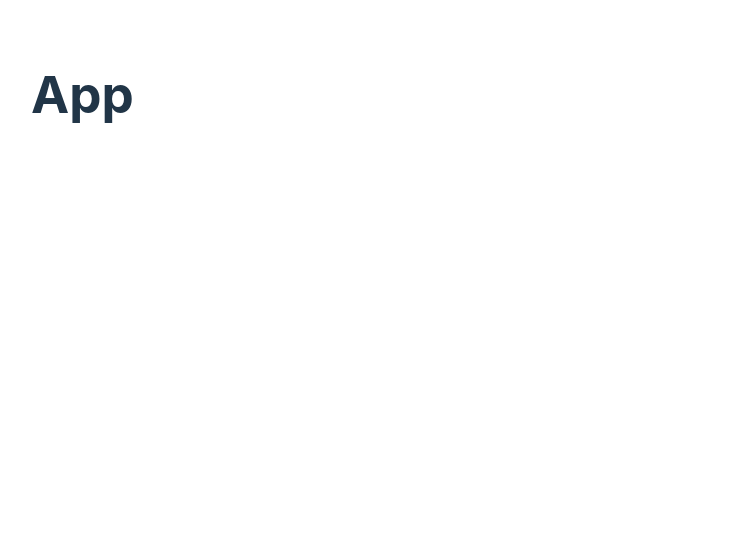
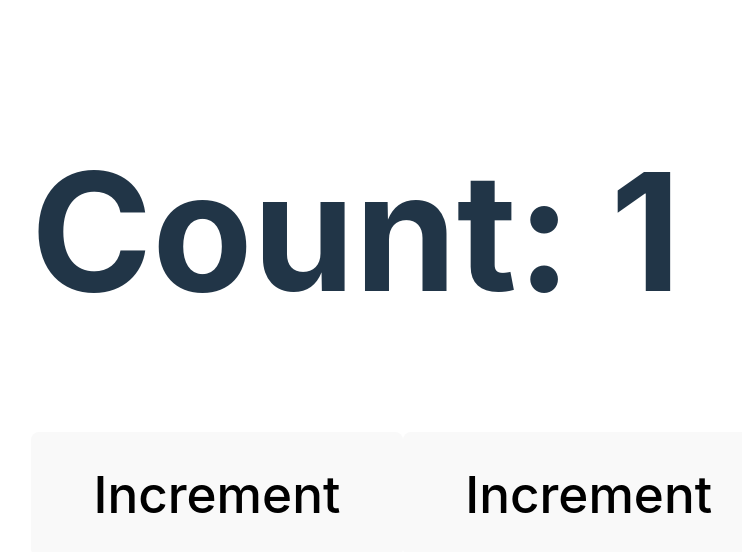
Before and after one commit to abdulmoiz99/reactTestBench, a React (Vite) app: page / in a window 1280 px wide. Shown: the top 552 px of the page, without its empty margins (1-743 px from the left). Built offline with nearby package versions, Linux system fonts and the light colour scheme.

Commit message:
Implemented Reducer

```diff
--- a/src/App.tsx
+++ b/src/App.tsx
@@ -1,10 +1,11 @@
 import './App.css';
+import { Count } from './Count';
 function App() {
 
   return (
     <>
       <h1>
-        App
+        <Count />
       </h1>
     </>
   );
--- /dev/null
+++ b/src/Count.tsx
@@ -0,0 +1,18 @@
+import { useReducer } from "react";
+import { reducer, State } from "./reducer";
+
+export const Count = () => {
+    const initialState: State = {
+        count: 1
+    }
+    const [state, dispatch] = useReducer(reducer, initialState);
+
+    return (
+        <>
+            <h1>Count: {state.count}</h1>
+            <button onClick={() => { dispatch({ type: "INCREMENT" }) }} >Increment</button>
+            <button onClick={() => { dispatch({ type: "INCREMENT" }) }} >Increment</button>
+
+        </>
+    )
+}
--- /dev/null
+++ b/src/reducer.ts
@@ -0,0 +1,19 @@
+export type State = {
+    count: number
+}
+
+type Action = {
+    type: "INCREMENT" | "DECREMENT"
+}
+
+export const reducer = (state: State, action: Action) => {
+    console.log(state)
+    switch (action.type) {
+        case "INCREMENT":
+            return { count: state.count + 1 }
+        case "DECREMENT":
+            return { count: state.count - 1 }
+        default:
+            return state;
+    }
+}
```
